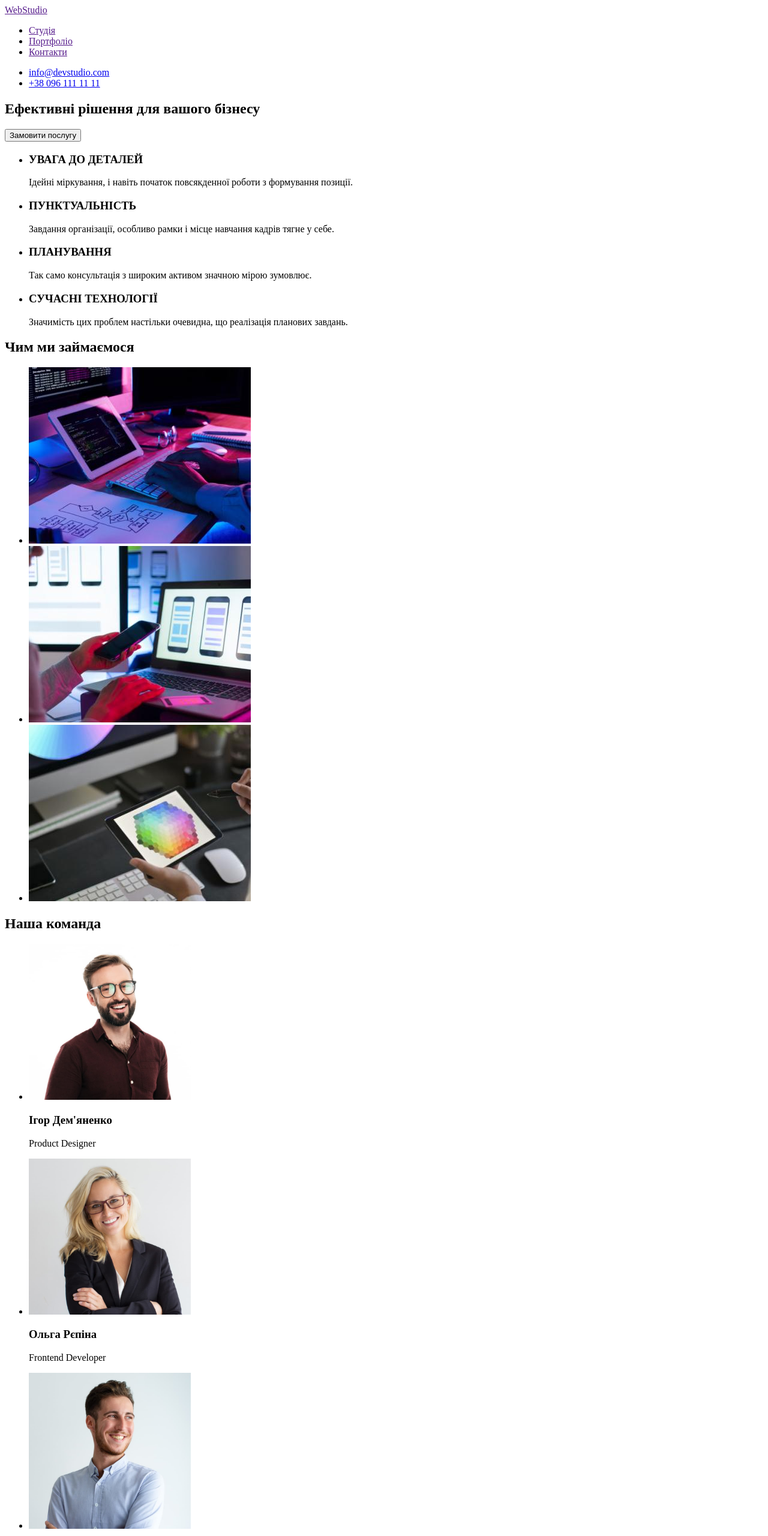
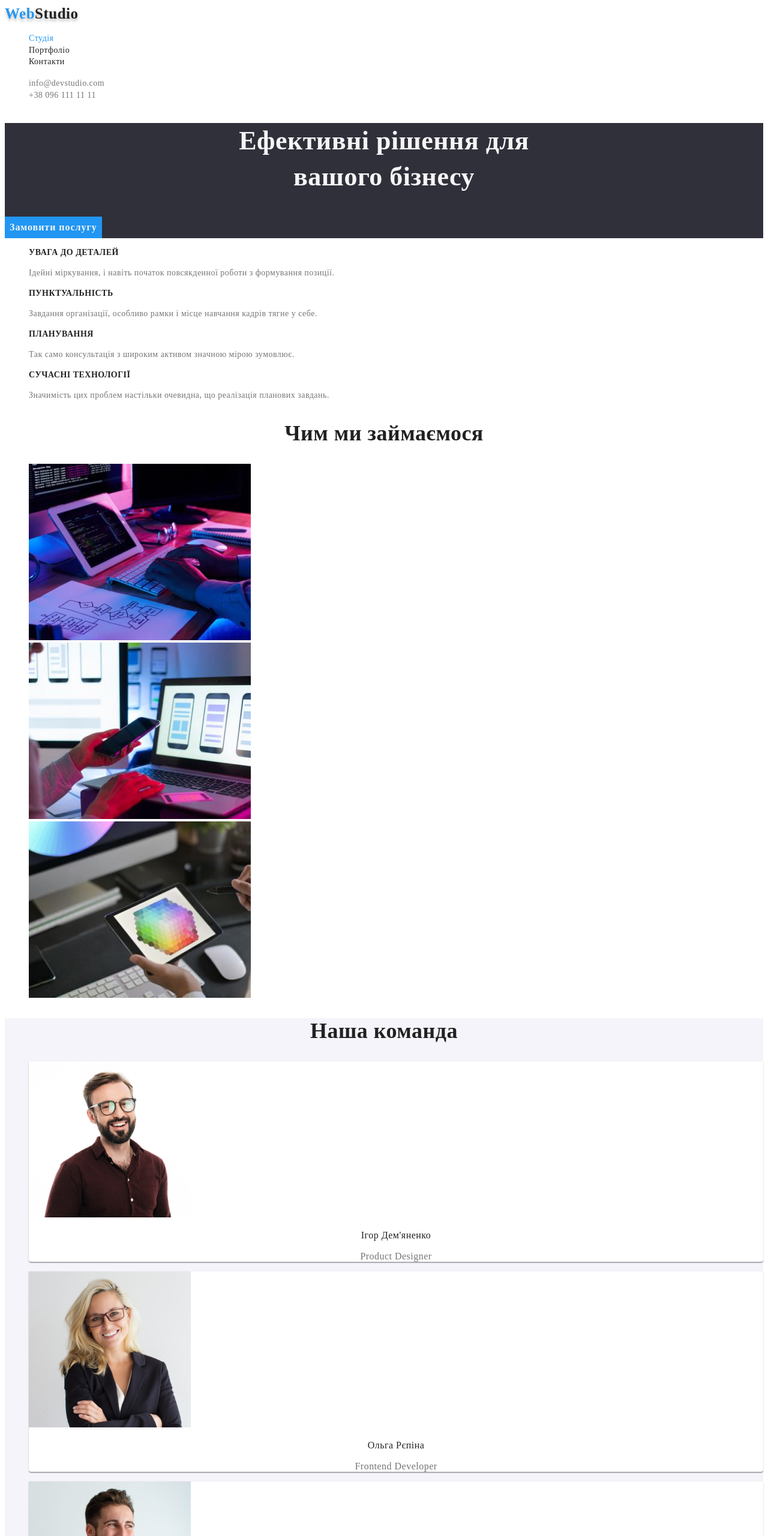
Before and after one commit to vladvl1/goit-markup-hmw-02, a plain HTML site: page index.html in a window 1280 px wide. Shown: the top 2560 px of the page at 60% size. Drawn offline with Linux system fonts and the light colour scheme.

Commit message:
css update
styles

```diff
--- /dev/null
+++ b/css/styles.css
@@ -0,0 +1,236 @@
+/*цвет основного текста #212121 */
+/*вторичний цвет текста #757575*/
+/* белий #F5F5F5 */
+/* акцент #2196F3 */
+/* вторичний цвет фона #F5F4FA */
+
+
+:root{
+    --primary-text-color:#757575;
+    --title-text-color:#212121;
+    --accent-color:#2196F3;
+    --background-hero: #2F303A;
+    --white:#fff;
+    --primary-background: #F5F5F5;
+    --secondary-background:#F5F4FA;
+    --shadow:rgba(0, 0, 0, 0.25);
+}
+
+
+body{
+background-color:var(--white);
+color: var(--primary-text-color) ;
+font-family:Roboto sans-serif;
+letter-spacing: 0.03em;
+}
+
+/*Хедер*/
+
+ul {
+    list-style:none;
+}
+
+
+.logo{
+    color: var(--accent-color);
+    font-family: Raleway sans-serif;
+    font-weight: 700;
+    font-size: 25px;
+    line-height: calc(30/25);
+    text-shadow: var(--shadow);
+    text-shadow: 0px 4px 4px var(--shadow);
+}
+.link,
+.adress,
+.auth{
+   text-decoration: none;
+}
+
+.part_logo{
+    color:var(--title-text-color);
+
+}
+
+.nav_links{
+    color: var(--title-text-color);
+    font-weight: 500;
+    font-size: 14px;
+    line-height: calc(16/12);
+}
+
+.nav_links:hover,
+.nav_links:focus{
+color: var(--accent-color);
+}
+
+.nav_links.current{
+    color: var(--accent-color);
+}
+
+.auth_ref{
+    color: var(--primary-text-color);
+    text-decoration:none ;
+    font-weight: 500;
+    font-size: 14px;
+    line-height: calc(16/12);
+}
+.auth_ref:hover,
+.auth_ref:focus{
+color: var(--accent-color);
+}
+
+/*Секція хіро*/
+
+.main_title{
+    color: var(--primary-background);
+    font-weight: 900;
+    font-size: 44px;
+    line-height: calc(60/44);
+    text-align: center;
+}
+
+.hero,
+.footer{
+     background-color: var(--background-hero);
+}
+
+.button{
+color: var(--primary-background);
+background-color: var(--accent-color);
+border-color: transparent;
+font-family: inherit;
+cursor: pointer;
+font-weight: 700;
+font-size: 16px;
+line-height: 30px;
+display: flex;
+align-items: center;
+text-align: center;
+letter-spacing: 0.06em;
+}
+
+.buttons{
+    color: var(--title-text-color);
+    background-color: var(--secondary-background);
+    border-color: transparent;
+    font-family: inherit;
+    cursor: pointer;
+    font-weight: 500;
+    font-size: 16px;
+    line-height: calc(26/16);
+    text-align: center;
+}
+.buttons:hover,
+.buttons:focus{
+    color: var(--primary-background);
+    background-color: var(--accent-color);
+    border-color: transparent;
+}
+
+.section_title,
+.features_title{
+  color: var(--title-text-color);
+}
+
+/*Секція фічі*/
+.features_title{
+    font-weight: 700;
+    font-size: 14px;
+    line-height: calc(16/14);
+    text-transform: uppercase;
+}
+.features_title,
+.team_member{
+    color: var(--title-text-color);
+}
+
+.features_text,
+.team_text{
+    color: var(--primary-text-color);
+}
+.features_text{
+    font-weight: 400;
+    font-size: 14px;
+    line-height: calc(24/14);
+}
+/*Секція картинок*/
+.section_title{
+    font-weight: 700;
+font-size: 36px;
+line-height: calc(42/36);
+text-align: center;
+}
+/*Наша команда*/
+.picture{
+    background: var(--white);
+    box-shadow: 0px 1px 3px rgba(0, 0, 0, 0.12), 0px 1px 1px rgba(0, 0, 0, 0.14), 0px 2px 1px rgba(0, 0, 0, 0.2);
+    border-radius: 0px 0px 4px 4px;
+}
+.team_section{
+background-color:var(--secondary-background);
+}
+.section_title{
+    font-weight: 700;
+    font-size: 36px;
+    line-height: calc(42/36);
+    text-align: center;
+}
+.team_member{
+    font-weight: 500;
+    font-size: 16px;
+    line-height: calc(19/16);
+    text-align: center;
+}
+.team_text{
+    font-weight: 400;
+    font-size: 16px;
+    line-height: calc(19/16);
+    text-align: center;
+}
+
+/*Футер*/
+.spart_logo{
+    color: var(--primary-background);
+    font-family: Raleway sans-serif;
+    font-weight: 700;
+    font-size: 25px;
+    line-height: calc(30/25);
+}
+
+.place{
+    color: var(--primary-background);
+    font-style: normal;
+    font-weight: 400;
+    font-size: 14px;
+    line-height: calc(24/14);
+}
+
+.auth{
+font-style: normal;
+font-weight: 400;
+font-size: 14px;
+line-height: calc(21/14);
+color: rgba(255, 255, 255, 0.6);
+}
+.place:hover,
+.auth:hover{
+    color: var(--accent-color);
+}
+
+/* Друга сторінка*/
+.card_item{
+    background: var(--white);
+    border: 1px solid var(--white);
+}
+.card_titile{
+color: var(--title-text-color);
+font-weight: 700;
+font-size: 18px;
+line-height: calc(36/18);
+}
+.card_text{
+color: var(--primary-text-color);
+font-weight: 400;
+font-size: 16px;
+line-height: calc(30/16);
+}
--- a/index.html
+++ b/index.html
@@ -5,48 +5,50 @@
     <meta http-equiv="X-UA-Compatible" content="IE=edge">
     <meta name="viewport" content="width=device-width, initial-scale=1.0">
     <title>Studio website</title>
+    <link href="https://fonts.googleapis.com/css2?family=Raleway:ital,wght@1,700&family=Roboto:wght@400;500;700;900&display=swap" rel="stylesheet">
+    <link rel="stylesheet" href="./css/styles.css">
 </head>
 <body>
-    <header>
-        <a href="">WebStudio</a>
+    <header class="page_header">
+        <a href="" class="logo link">Web<span class="part_logo">Studio</span></a>
         <nav>
-            <ul>
-             <li><a href="">Студія</a></li>
-             <li> <a href="">Портфоліо</a></li>
-             <li> <a href="">Контакти</a></li>
+            <ul class="site_nav">
+             <li><a href="" class="nav_links current link">Студія</a></li>
+             <li><a href="./portfolio.html" class="nav_links link">Портфоліо</a></li>
+             <li><a href="" class="nav_links link">Контакти</a></li>
               </ul>
             </nav>
-            <ul>
-                <li><a href="mailto.info@devstudio.com">info@devstudio.com</a></li>
-                <li><a href="tel:+380961111111">+38 096 111 11 11</a></li>
+            <ul class="auth_nav">
+                <li><a href="mailto.info@devstudio.com" class="auth_ref link">info@devstudio.com</a></li>
+                <li><a href="tel:+380961111111" class="auth_ref link">+38 096 111 11 11</a></li>
             </ul>
         </header>
               <main>
-        <section>
-            <h1>Ефективні рішення для вашого бізнесу</h1>
-            <button type="button">Замовити послугу</button>
+        <section class="hero">
+            <h1 class="main_title">Ефективні рішення для <br> вашого бізнесу</h1>
+            <button type="button" class="button">Замовити послугу</button>
         </section>
         <section>
             <h2 hidden>Особливості</h2>
-            <ul>
+            <ul class="features">
                 <li>
-                <h3>УВАГА ДО ДЕТАЛЕЙ</h3>
-                <p>Ідейні міркування, і навіть початок повсякденної роботи з формування позиції.</p></li>
+                <h3 class="features_title">УВАГА ДО ДЕТАЛЕЙ</h3>
+                <p class="features_text">Ідейні міркування, і навіть початок повсякденної роботи з формування позиції.</p></li>
                <li>
-                <h3>ПУНКТУАЛЬНІСТЬ</h3>
-                <p>Завдання організації, особливо рамки і місце навчання кадрів тягне у себе.</p></li>
+                <h3 class="features_title">ПУНКТУАЛЬНІСТЬ</h3>
+                <p class="features_text">Завдання організації, особливо рамки і місце навчання кадрів тягне у себе.</p></li>
                <li>
-                <h3>ПЛАНУВАННЯ</h3>
-                <p>Так само консультація з широким активом значною мірою зумовлює.</p>
+                <h3 class="features_title">ПЛАНУВАННЯ</h3>
+                <p class="features_text">Так само консультація з широким активом значною мірою зумовлює.</p>
                </li>
                <li>
-                <h3>СУЧАСНІ ТЕХНОЛОГІЇ</h3>
-                <p>Значимість цих проблем настільки очевидна, що реалізація планових завдань.</p>
+                <h3 class="features_title">СУЧАСНІ ТЕХНОЛОГІЇ</h3>
+                <p class="features_text">Значимість цих проблем настільки очевидна, що реалізація планових завдань.</p>
             </li>
             </ul>
         </section>
-        <section>
-            <h2>Чим ми займаємося</h2>
+        <section class="section">
+            <h2 class="section_title">Чим ми займаємося</h2>
             <ul>
                  <li>
                     <img src="./images/box1.jpg" alt="планшет" width="370" >
@@ -58,38 +60,40 @@
                     <img src="./images/box3.jpg" alt="клавіатура" width="370" >
                 </li>
             </ul>
+
         </section>
-        <section>
-            <h2>Наша команда</h2>
+            <section class="team_section">
+            <h2 class="section_title">Наша команда</h2>
             <ul>
-              <li><img src="./images/igor.jpg" alt="Ігор" width="270">
-            <h3>Ігор Дем'яненко</h3>
-            <p lang="en">Product Designer</p>
+              <li class="picture"><img src="./images/igor.jpg" alt="Ігор" width="270">
+            <h3 class="team_member">Ігор Дем'яненко</h3>
+            <p lang="en" class="team_text">Product Designer</p>
             </li>
-              <li><img src="./images/olga.jpg" alt="Ольга" width="270">
-            <h3>Ольга Рєпіна</h3>
-            <p lang="en">Frontend Developer</p>
+              <li class="picture"><img src="./images/olga.jpg" alt="Ольга" width="270">
+            <h3 class="team_member">Ольга Рєпіна</h3>
+            <p lang="en" class="team_text">Frontend Developer</p>
             </li>
-              <li><img src="./images/mykola.jpg" alt="Микола" width="270">
-            <h3>Микола Тарасов</h3>
-            <p lang="en">Marketing</p>
+              <li class="picture"><img src="./images/mykola.jpg" alt="Микола" width="270">
+            <h3 class="team_member">Микола Тарасов</h3>
+            <p lang="en" class="team_text">Marketing</p>
             </li>
-              <li><img src="./images/mikhailo.jpg" alt="Михайло" width="270">
-            <h3>Михайло Єрмаков</h3>
-            <p lang="en">UI Designer</p>
+              <li class="picture"><img src="./images/mikhailo.jpg" alt="Михайло" width="270">
+            <h3 class="team_member">Михайло Єрмаков</h3>
+            <p lang="en" class="team_text">UI Designer</p>
             </li>
             </ul>
         </section>
+
     </main>
-       <footer>
-        <a href="">WebStudio</a>
-        <address>
+       <footer class="footer">
+        <a href ="" class="logo link">Web<span class="spart_logo">Studio</span></a>
+        <address class="adress">
             <ul>
                 <li><a href="https://www.google.com/maps/place/%D0%B1%D1%83%D0%BB.+%D0%9B%D0%B5%D1%81%D0%B8+%D0%A3%D0%BA%D1%80%D0%B0%D0%B8%D0%BD%D0%BA%D0%B8,+26,+%D0%9A%D0%B8%D0%B5%D0%B2,+02000/@50.4265841,30.5362025,17z/data=!4m13!1m7!3m6!1s0x40d4cf0e033ecbe9:0x57a4dffefec77da0!2z0LHRg9C7LiDQm9C10YHQuCDQo9C60YDQsNC40L3QutC4LCAyNiwg0JrQuNC10LIsIDAyMDAw!3b1!8m2!3d50.4265807!4d30.5383858!3m4!1s0x40d4cf0e033ecbe9:0x57a4dffefec77da0!8m2!3d50.4265807!4d30.5383858?hl=RU"
-                    target = «_blank» rel="noopener noreferrer">
+                    target = «_blank» rel="noopener noreferrer" class="link place">
                              м. Київ, пр-т Лесі Українки, 26</a></li>
-                <li><a href="mailto.info@devstudio.com">info@devstudio.com</a></li>
-                <li><a href="tel:+380961111111">+38 096 111 11 11</a></li>
+                <li><a href="mailto.info@devstudio.com" class="link auth">info@devstudio.com</a></li>
+                <li><a href="tel:+380961111111" class="link auth">+38 096 111 11 11</a></li>
             </ul>
             </address>
        </footer>
```
Also changed, not shown: portfolio.html (added, +105 -0 lines), .prettierrc.json (added), images/basketball.jpg (added), images/books.jpg (added), images/boxes.jpg (added), images/growing_business.jpg (added), images/headphones.jpg (added), images/lab.jpg (added), images/pc.jpg (added), images/seafood_restaurant.jpg (added), images/technokryak.jpg (added), 2 other files.
